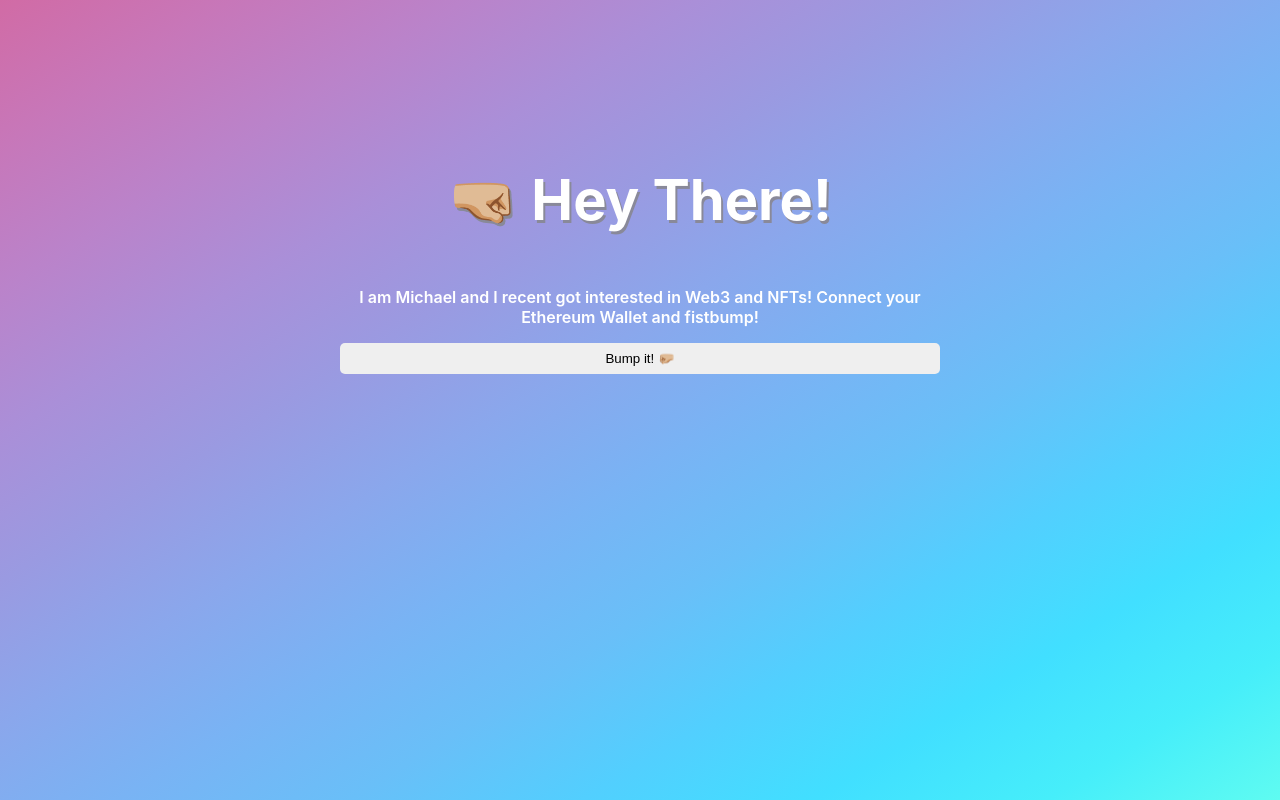
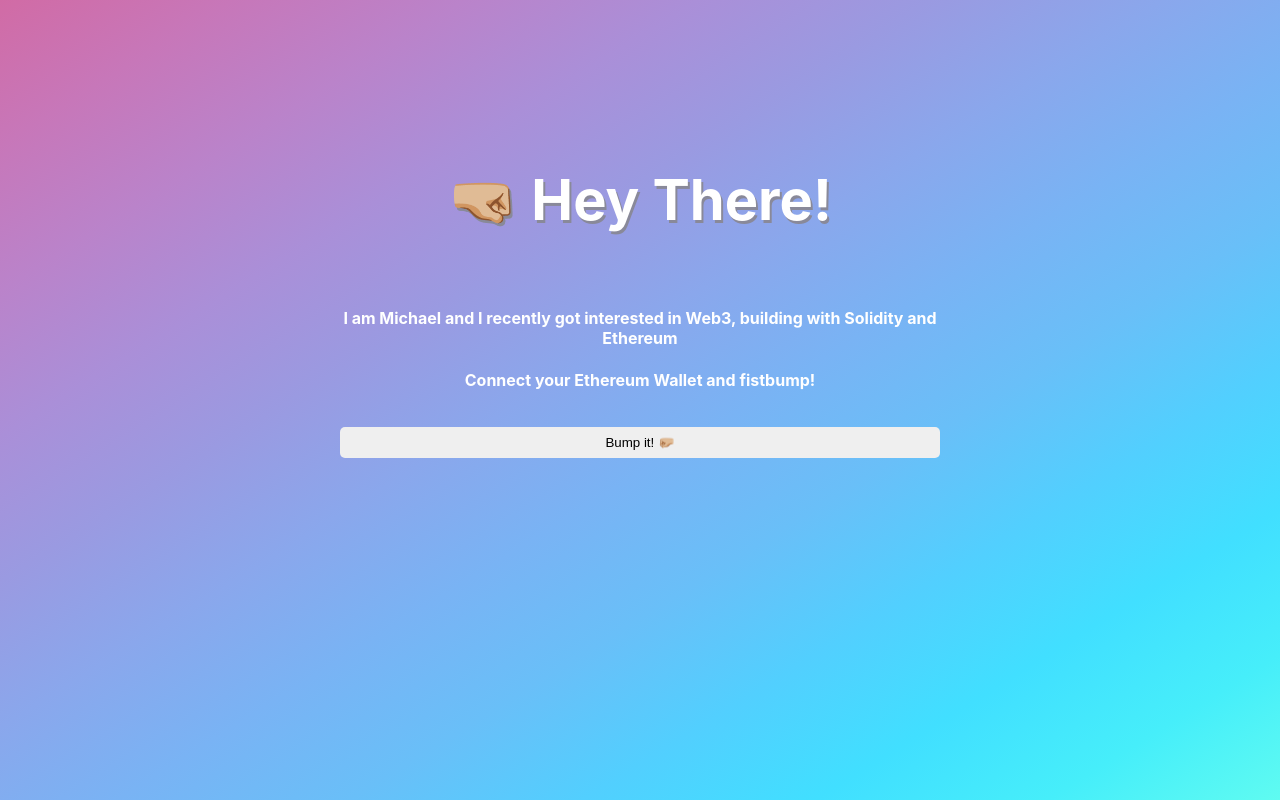
Before and after one commit to michaeldotdev/web3_wave, a React (Create React App) app in the folder client/: page / in a window 1280 px wide. Built offline with nearby package versions, Linux system fonts and the light colour scheme.

Commit message:
Update checkWallet function and minor changes

```diff
--- a/client/src/App.js
+++ b/client/src/App.js
@@ -6,8 +6,8 @@
     const { ethereum } = window;
 
     ethereum
-      ? console.log("Make sure your wallet is connected!")
-      : console.log("Wallet is connected!", ethereum);
+      ? console.log("Wallet is connected!", ethereum)
+      : console.log("Make sure your wallet is connected!");
   }
 
   const wave = () => {
@@ -26,8 +26,8 @@
         </div>
 
         <div className="bio">
-          I am Michael and I recent got interested in Web3 and NFTs!
-          Connect your Ethereum Wallet and fistbump!
+          <h4>I am Michael and I recently got interested in Web3, building with Solidity and Ethereum</h4>
+          <h4>Connect your Ethereum Wallet and fistbump!</h4>
         </div>
 
         <button className="waveButton" onClick={wave}>
```
Also changed, not shown: client/public/logo192.png (added), client/public/logo512.png (added).
